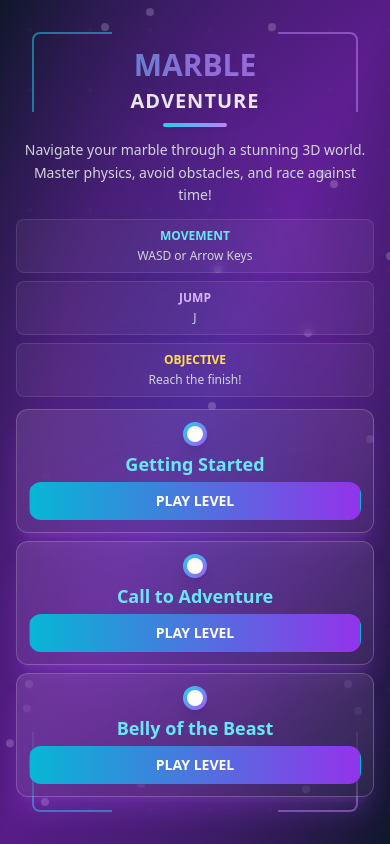
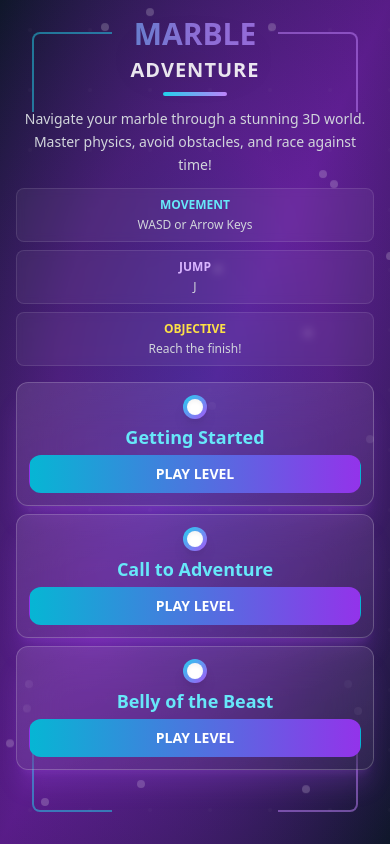
Before and after one commit to George-Freedland/marble-adventure, a React (Vite) app: page / in a window 390 px wide. Built offline with nearby package versions, Linux system fonts and the light colour scheme.

Commit message:
fix mobile ui

```diff
--- a/src/App.jsx
+++ b/src/App.jsx
@@ -582,7 +582,7 @@ const MarbleGame = () => {
     state.velocity.x *= 0.99;
     state.velocity.z *= 0.99;
 
-    // Moderate ground friction
+    // Moderate ground frictionhow
     if (state.onGround) {
       state.velocity.x *= 0.94;
       state.velocity.z *= 0.94;
@@ -869,9 +869,9 @@ const MarbleGame = () => {
 
   if (gameState === 'menu') {
     return (
-      <div className="fixed inset-0 w-screen h-screen overflow-auto">
-        {/* Animated background */}
-        <div className="absolute inset-0 bg-gradient-to-br from-slate-900 via-purple-900 to-slate-900">
+      <div className="fixed inset-0 w-screen h-screen overflow-y-auto">
+        {/* Animated background - fixed to viewport */}
+        <div className="fixed inset-0 bg-gradient-to-br from-slate-900 via-purple-900 to-slate-900">
           <div className="absolute inset-0 bg-[radial-gradient(ellipse_at_center,_var(--tw-gradient-stops))] from-blue-600/20 via-purple-600/20 to-transparent"></div>
           <div className="absolute inset-0 opacity-40">
             <div className="w-full h-full bg-repeat" style={{
@@ -881,7 +881,7 @@ const MarbleGame = () => {
         </div>
 
         {/* Floating particles effect */}
-        <div className="absolute inset-0 overflow-hidden">
+        <div className="fixed inset-0 overflow-hidden">
           {[...Array(20)].map((_, i) => (
             <div
               key={i}
@@ -896,9 +896,9 @@ const MarbleGame = () => {
           ))}
         </div>
 
-        {/* Main content */}
-        <div className="relative z-10 min-h-screen flex items-center justify-center py-2">
-          <div className="text-center text-white max-w-4xl mx-auto px-4 w-full">
+        {/* Main content - scrollable */}
+        <div className="relative z-10 min-h-screen py-4">
+          <div className="text-center text-white max-w-4xl mx-auto px-4">
             {/* Game title with glow effect - more compact */}
             <div className="mb-3">
               <h1 className="text-3xl md:text-4xl font-black mb-1 bg-gradient-to-r from-cyan-400 via-violet-400 to-purple-400 bg-clip-text text-transparent drop-shadow-2xl animate-pulse">
@@ -915,7 +915,7 @@ const MarbleGame = () => {
             </p>
 
             {/* Controls - more compact */}
-            <div className="grid grid-cols-1 md:grid-cols-3 gap-2 text-sm mb-3">
+            <div className="grid grid-cols-1 md:grid-cols-3 gap-2 text-sm mb-4">
               <div className="bg-white/5 backdrop-blur-sm rounded-lg p-2 border border-white/10">
                 <div className="text-cyan-300 font-semibold mb-1 text-xs">MOVEMENT</div>
                 <div className="text-gray-300 text-xs">WASD or Arrow Keys</div>
@@ -930,8 +930,8 @@ const MarbleGame = () => {
               </div>
             </div>
 
-            {/* Level Selection - more compact */}
-            <div className="space-y-2">
+            {/* Level Selection */}
+            <div className="space-y-2 pb-8">
               {GAME_LEVELS.map((level, index) => {
                 // Skip the null entry at index 0
                 if (!level) return null;
@@ -969,18 +969,18 @@ const MarbleGame = () => {
         </div>
 
         {/* Corner decorations */}
-        <div className="absolute top-8 left-8 w-20 h-20 border-l-2 border-t-2 border-cyan-400/50 rounded-tl-lg"></div>
-        <div className="absolute top-8 right-8 w-20 h-20 border-r-2 border-t-2 border-purple-400/50 rounded-tr-lg"></div>
-        <div className="absolute bottom-8 left-8 w-20 h-20 border-l-2 border-b-2 border-cyan-400/50 rounded-bl-lg"></div>
-        <div className="absolute bottom-8 right-8 w-20 h-20 border-r-2 border-b-2 border-purple-400/50 rounded-br-lg"></div>
+        <div className="fixed top-8 left-8 w-20 h-20 border-l-2 border-t-2 border-cyan-400/50 rounded-tl-lg z-5"></div>
+        <div className="fixed top-8 right-8 w-20 h-20 border-r-2 border-t-2 border-purple-400/50 rounded-tr-lg z-5"></div>
+        <div className="fixed bottom-8 left-8 w-20 h-20 border-l-2 border-b-2 border-cyan-400/50 rounded-bl-lg z-5"></div>
+        <div className="fixed bottom-8 right-8 w-20 h-20 border-r-2 border-b-2 border-purple-400/50 rounded-br-lg z-5"></div>
       </div>
     );
   }
 
   return (
     <div className="relative w-full h-screen">
-      {/* Mobile Portrait Orientation Blocker */}
-      {isMobile && isPortrait && (
+      {/* Mobile Portrait Orientation Blocker - Only during gameplay */}
+      {isMobile && isPortrait && gameState === 'playing' && (
         <div className="fixed inset-0 bg-gradient-to-br from-purple-900 to-blue-900 flex flex-col items-center justify-center z-50 text-white text-center p-8">
           <div className="mb-8">
             <div className="w-20 h-20 border-4 border-white rounded-lg mb-4 mx-auto flex items-center justify-center">
```
